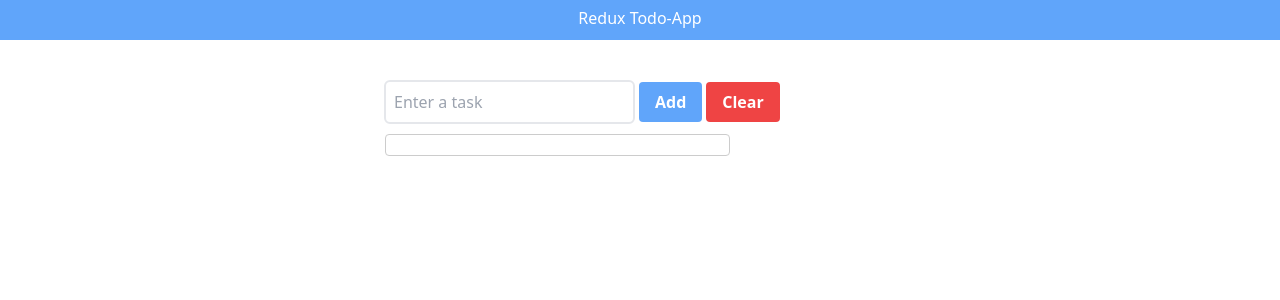
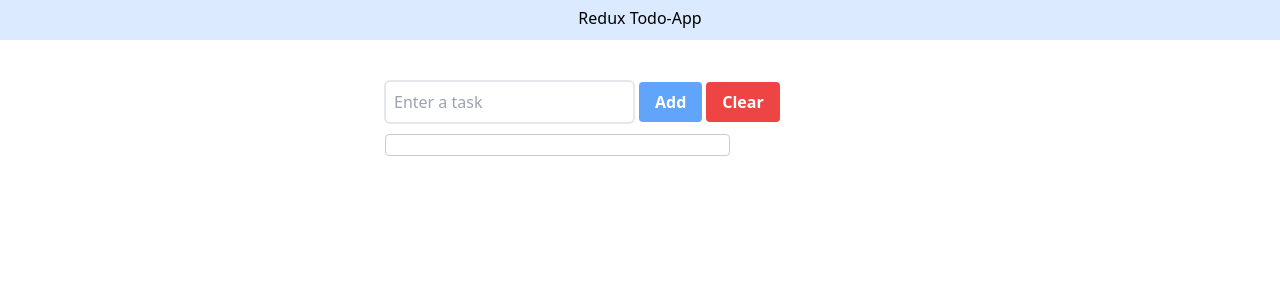
Before and after one commit to anandhu-as/todo-app-redux, a React (Vite) app: page / in a window 1280 px wide. Shown: the top 300 px of the page. Built offline with nearby package versions, Linux system fonts and the light colour scheme.

Commit message:
fixed bug

```diff
--- a/src/Components/NavBar/NavBar.jsx
+++ b/src/Components/NavBar/NavBar.jsx
@@ -2,7 +2,9 @@ import React from "react";
 
 const NavBar = () => {
   return (
-    <div className="text-center h-10 bg-blue-400 text-white py-1.5">Redux Todo-App</div>
+    <div className="text-center h-10 bg-blue-100 text-black py-1.5">
+      Redux Todo-App
+    </div>
   );
 };
 
--- a/src/Components/Todo/TodoItem.jsx
+++ b/src/Components/Todo/TodoItem.jsx
@@ -5,15 +5,15 @@ import { removeTodo, toggle } from "../../redux/features/todos/todoSlice";
 const TodoItem = ({ todoItem }) => {
   const dispatch = useDispatch();
 
-
-
   return (
     <div className="todo-box">
       {todoItem.map((item) => {
         return (
           <div className="todo-item" key={item.id}>
             <h4 className="flex justify-between items-center">
-              <span className={item.completed && "line-through"}>{item.value}</span>
+              <span className={item.completed && "line-through"}>
+                {item.value}
+              </span>
               <div className="flex ">
                 <input
                   type="checkbox"
--- a/src/Components/Todo/TodoList.jsx
+++ b/src/Components/Todo/TodoList.jsx
@@ -8,7 +8,7 @@ const TodoList = () => {
   const [todo, setTodo] = useState("");
   const handleAdd = () => {
     if (todo !== "") {
-      const newTodo = { id: Date.now(), value: todo };
+      const newTodo = { id: Date.now(), value: todo,completed:false};
       dispatch(addTodo(newTodo));
     }
     setTodo("");
--- a/src/redux/features/todos/todoSlice.js
+++ b/src/redux/features/todos/todoSlice.js
@@ -19,7 +19,6 @@ const todoSlice = createSlice({
       const todoItem = state.todoItem.find(
         (item) => item.id === action.payload
       );
-
       todoItem ? (todoItem.completed = !todoItem.completed) : "";
     },
   },
```
